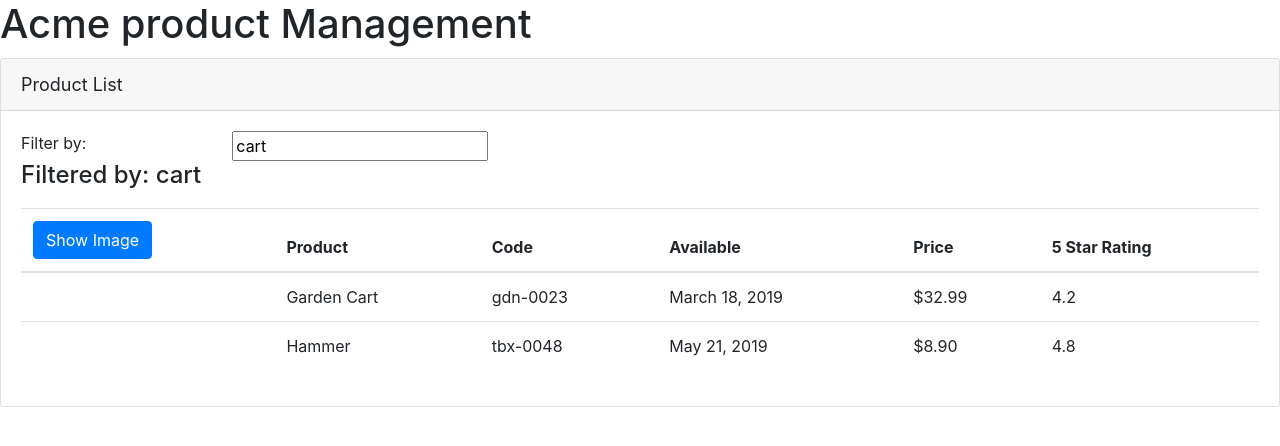
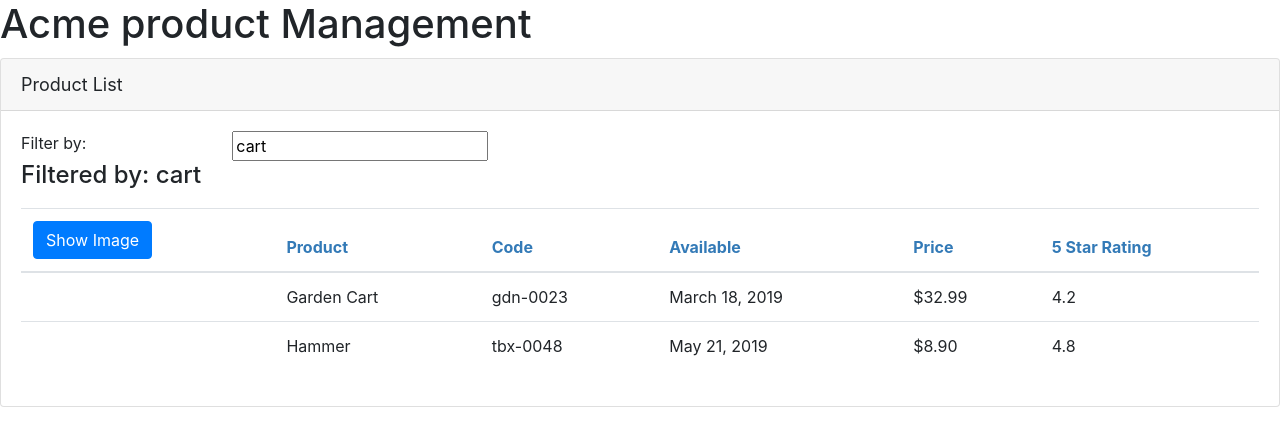
Before and after one commit to adnan-0603/Angular, an Angular app: page / in a window 1280 px wide. Shown: the top 446 px of the page. Built offline with nearby package versions, Linux system fonts and the light colour scheme.

Commit message:
encapsulating component styles

```diff
--- /dev/null
+++ b/src/app/products/product-list.component.css
@@ -0,0 +1,4 @@
+thead{
+    color: #337AB7;
+
+}
--- a/src/app/products/product-list.components.ts
+++ b/src/app/products/product-list.components.ts
@@ -1,8 +1,9 @@
 import { Component } from '@angular/core';
-
+import {IProduct} from './product';
 @Component({
     selector: 'pm-products',
-    templateUrl: './product-list.component.html'
+    templateUrl: './product-list.component.html',
+    styleUrls: ['./product-list.component.css']
 })
 
 export class ProductListComponent{
@@ -11,7 +12,7 @@
     imageMargin: number =2;
     showImage : boolean = false;
     listFilter: string = 'cart';
-    products :any[] =[
+    products :IProduct[] =[
         {
             "productId": 2,
             "productName": "Garden Cart",
--- /dev/null
+++ b/src/app/products/product.ts
@@ -0,0 +1,10 @@
+export interface IProduct{
+    productId: number;
+    productName: string;
+    productCode: string;
+    releaseDate: string;
+    price: number;
+    description :string;
+    starRating: number;
+    imageUrl:string;
+}
```
